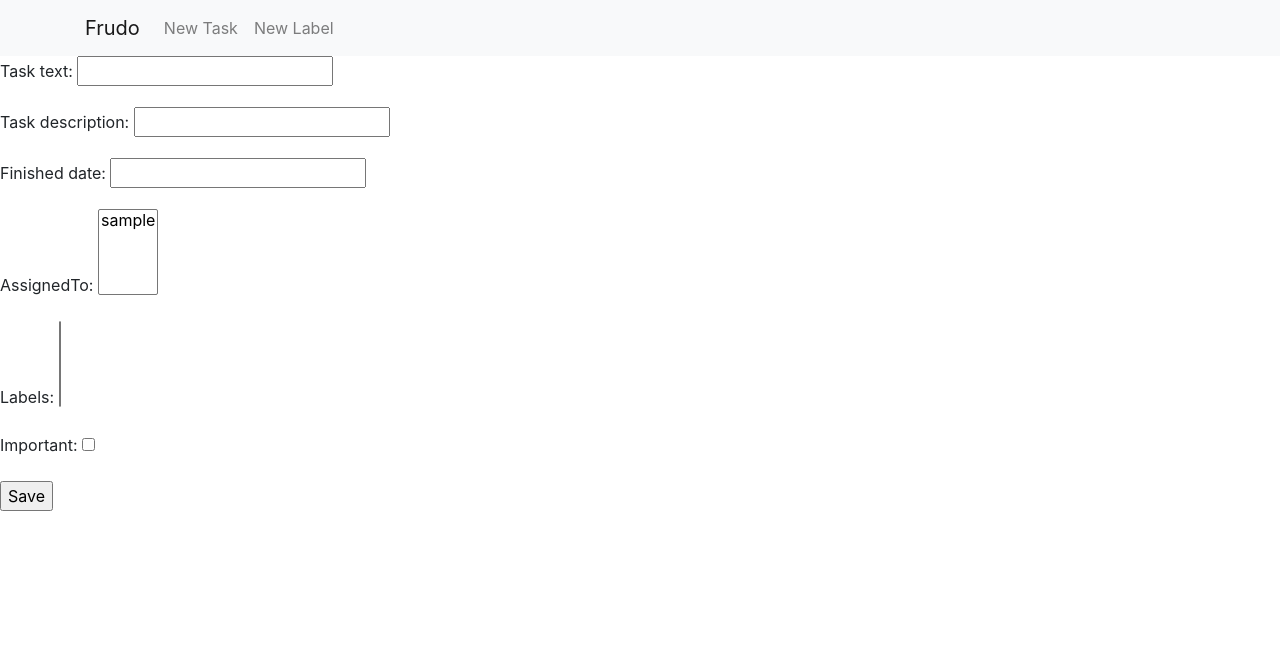
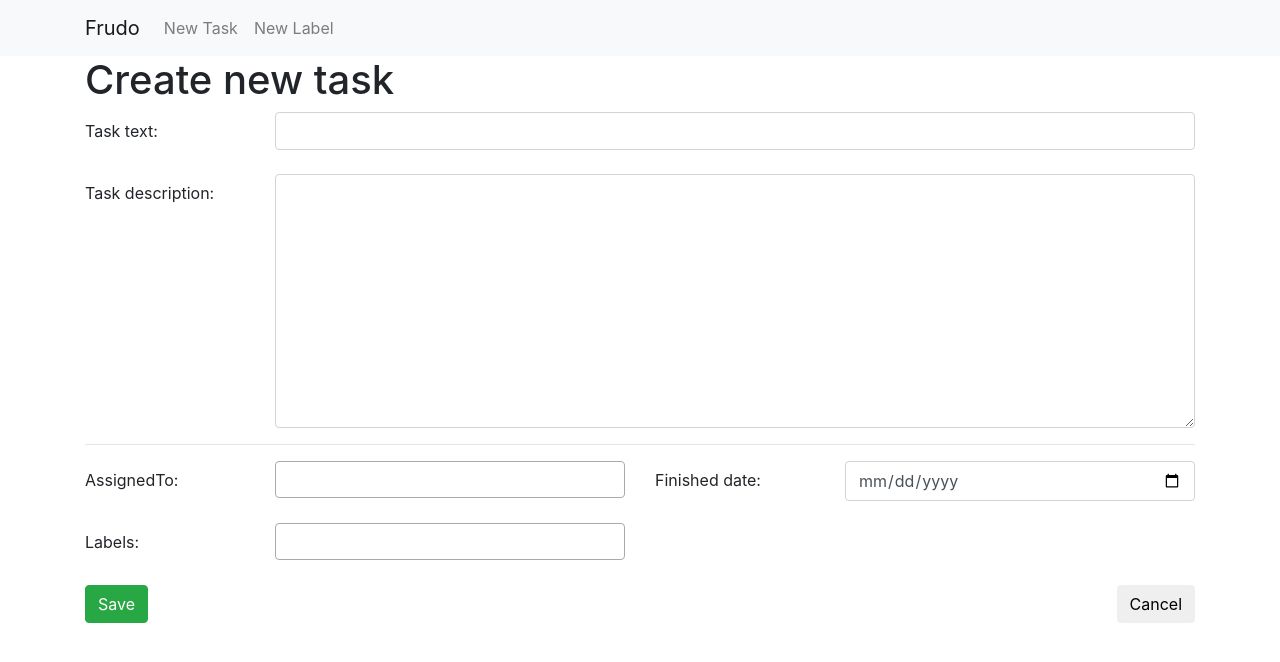
Before and after one commit to phiphi282/Frudo, a Django app: page /tasks/create/ in a window 1280 px wide. Shown: the top 662 px of the page. Run offline with Django 3.2, Linux system fonts and the light colour scheme; the visitor is signed in with stand-in values (Sample User, id 1); data comes from the database, SQL or seed files in the repository; data that the repository does not hold is empty; parts of the project's set-up code (start-up, migrations or seed data) failed here and were passed over; some libraries are stand-ins or nearby versions.

Commit message:
Added bootstrap for task creation

```diff
--- a/tasks/models.py
+++ b/tasks/models.py
@@ -32,7 +32,9 @@ class CreateTaskForm(forms.ModelForm):
         model = Task
         fields = ['task_text', 'task_description', 'finished_date', 'assignedTo', 'labels', 'important']
 
-    #assigned = forms.ModelMultipleChoiceField(queryset=User.objects.all())
+    task_text = forms.CharField(widget=forms.TextInput(attrs={'class':'form-control'}))
+    task_description = forms.CharField(widget=forms.Textarea(attrs={'class':'form-control'}))
+    #assignedTo = forms.MultiWidget(widget=forms.CheckboxSelectMultiple(attrs={'class':'js-example-basic-multiple'}))
 
 class Subtask(models.Model):
     task = models.ForeignKey(Task, on_delete=models.CASCADE)
--- a/tasks/templates/tasks/index.html
+++ b/tasks/templates/tasks/index.html
@@ -19,7 +19,9 @@
 			<div class="task-info">
 				Due to {{ task.finished_date }}
 				{% for label in task.labels.all %}
-				<a href="#" class="badge badge-pill" style="background-color: {{ label.label_color }}; color: #FFFFFF">{{ label.label_text }}</a>
+				<span class="d-inline-block" tabindex="0" data-toggle="tooltip" data-placement="bottom" title="{{ label.label_description }}">
+					<a href="#" class="badge badge-pill" style="background-color: {{ label.label_color }}; color: #FFFFFF">{{ label.label_text }}</a>
+				</span>
 				{% endfor %}
 			</div>
 			</div>
--- a/tasks/templates/tasks/newtask.html
+++ b/tasks/templates/tasks/newtask.html
@@ -1,10 +1,66 @@
 {% extends "base_tasks.html" %}
 
 {% block content %}
-<form action="" method=POST>
-{% csrf_token %}
-{{ form.as_p }}
-<input type="submit" value="Save" />
-</form>
+<div class="container">
+	<h1>Create new task</h1>
+	<form action="" method=POST>
+		{% csrf_token %}
+		{{ form.non_field_errors }}
+		<div class="form-group row">
+			<label for={{ form.task_text.id_for_label }} class="col-sm-2 col-form-label">{{ form.task_text.label_tag }}</label>
+			<div class="col-sm-10">
+				{{ form.task_text }}
+			</div>
+		</div>
+		<div class="form-group row">
+			<label for={{ form.task_description.id_for_label }} class="col-sm-2 col-form-label">{{ form.task_description.label_tag }}</label>
+			<div class="col-sm-10">
+				{{ form.task_description }}
+			</div>
+		</div>
+		<hr />
+		<div class="form-group row">
+			<label for={{ form.assignedTo.id_for_label }} class="col-sm-2 col-form-label">{{ form.assignedTo.label_tag }}</label>
+			<div class="col-sm-4">
+				<select class="form-control" multiple="multiple" style="width: 100%" name="option" id="{{ form.assignedTo.auto_id}}">
+      					{% for member in members %}
+						<option value="{{ member.id }}">{{ member.username }}</option>
+					{% endfor %}
+				</select>
+			</div>
+			<label for={{ form.finished_date.id_for_label }} class="col-sm-2 col-form-label">{{ form.finished_date.label_tag }}</label>
+			<div class="col-sm-4">
+				<input type="date" name="bday" min="1000-01-01" max="3000-12-31" class="form-control">
+			</div>
+		</div>
+		<div class="form-group row">
+			<label for="{{ form.labels.id_for_label }}" class="col-sm-2 col-form-label">{{ form.labels.label_tag }}</label>
+			<div class="col-sm-4">
+				<select class="select_label_class form-control" multiple="multiple" style="width: 100%" name="option" id="{{ form.labels.auto_id }}">
+				{% for label in labels %}
+					<option value="{{ label.id }}">{{ label.label_text }}</option>
+				{% endfor %}
+				</select>
+			</div>
+		</div>
+			<input class="btn btn-success" type="submit" value="Save" />
+			<button type="button" class="btn float-right" onclick="location.href= '{% url 'tasks:index' %}';">Cancel</button>
+	</form>
+</div>
 
 {% endblock %}
+
+{% block js_stuff %}
+	<script>
+		$(document).ready(function() {
+    			$('#{{ form.assignedTo.auto_id }}').select2({
+				width: 'resolve'
+			});
+		});
+		$(document).ready(function() {
+			$('.select_label_class').select2({
+				width: 'resolve'
+			});
+		});
+	</script>
+{% endblock %}
--- a/tasks/views.py
+++ b/tasks/views.py
@@ -49,6 +49,13 @@ class NewTaskView(LoginRequiredMixin, generic.CreateView):
     form_class = CreateTaskForm
     success_url = reverse_lazy('tasks:index')
 
+    def get_context_data(self, **kwargs):
+        context = super().get_context_data(**kwargs)
+        context['labels'] = Label.objects.all
+        context['members'] = User.objects.all
+
+        return context;
+
     def form_valid(self, form):
         self.obj = form.save(commit=False)
         self.obj.creation_date = timezone.now()
--- a/templates/base_generic.html
+++ b/templates/base_generic.html
@@ -20,5 +20,7 @@
 	<script src="https://code.jquery.com/jquery-3.2.1.slim.min.js" integrity="sha384-KJ3o2DKtIkvYIK3UENzmM7KCkRr/rE9/Qpg6aAZGJwFDMVNA/GpGFF93hXpG5KkN" crossorigin="anonymous"></script>
 	<script src="https://cdnjs.cloudflare.com/ajax/libs/popper.js/1.12.9/umd/popper.min.js" integrity="sha384-ApNbgh9B+Y1QKtv3Rn7W3mgPxhU9K/ScQsAP7hUibX39j7fakFPskvXusvfa0b4Q" crossorigin="anonymous"></script>
 	<script src="https://maxcdn.bootstrapcdn.com/bootstrap/4.0.0/js/bootstrap.min.js" integrity="sha384-JZR6Spejh4U02d8jOt6vLEHfe/JQGiRRSQQxSfFWpi1MquVdAyjUar5+76PVCmYl" crossorigin="anonymous"></script>
+	<script src="https://cdnjs.cloudflare.com/ajax/libs/select2/4.0.6-rc.0/js/select2.min.js"></script>
+{% block js_stuff %} {% endblock %}
 </body>
 </html>
--- a/templates/base_tasks.html
+++ b/templates/base_tasks.html
@@ -1,4 +1,9 @@
 {% extends "base_generic.html" %}
+
+{% block extrahead %}
+<link href="https://cdnjs.cloudflare.com/ajax/libs/select2/4.0.6-rc.0/css/select2.min.css" rel="stylesheet" />
+<link rel="stylesheet" href="https://cdnjs.cloudflare.com/ajax/libs/font-awesome/4.7.0/css/font-awesome.min.css">
+{% endblock %}
 
 {% block navbar %}
 	<nav class="navbar navbar-expand-lg navbar-light bg-light">
--- a/todo/settings.py
+++ b/todo/settings.py
@@ -31,7 +31,6 @@ ALLOWED_HOSTS = []
 # Application definition
 
 INSTALLED_APPS = [
-    'polls.apps.PollsConfig',
     'tasks.apps.TasksConfig',
     'django.contrib.admin',
     'django.contrib.auth',
--- a/todo/urls.py
+++ b/todo/urls.py
@@ -22,7 +22,6 @@ urlpatterns = [
     path('admin/', admin.site.urls),
     #url('login/', auth_views.login, name='login'),
     #url('logout/', auth_views.logout, name='logout'),
-    path('polls/', include('polls.urls')),
     path('tasks/', include('tasks.urls')),
     path('account/', include('django.contrib.auth.urls')),
 ]
```
Lines whose indentation alone changed are shown as unchanged.
